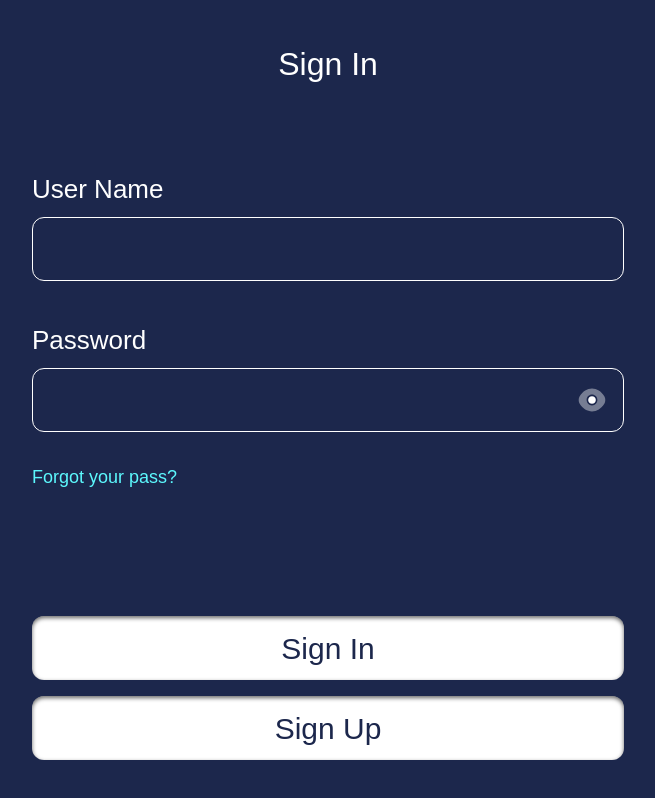
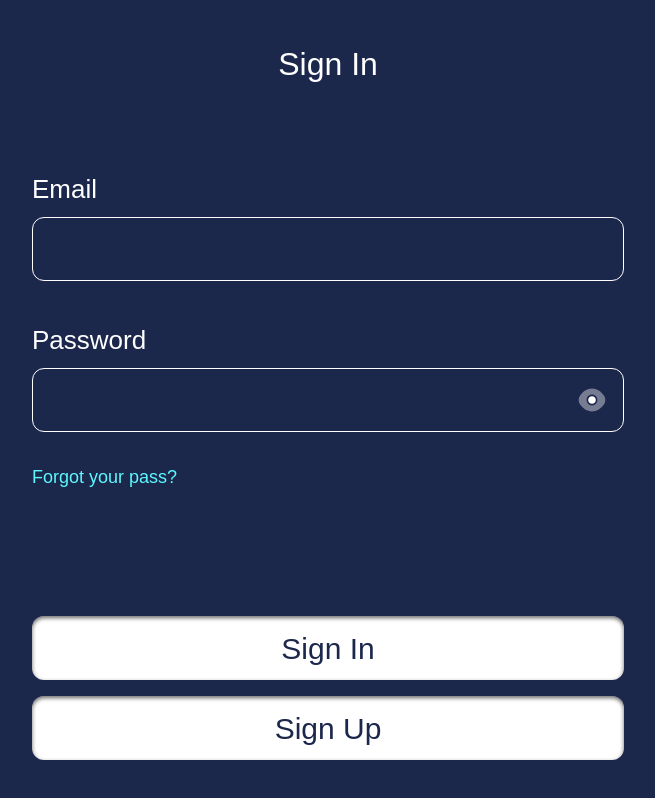
Before and after one commit to m-ehsan81/jc-front, a Next.js app: page /sign-in in a window 1280 px wide. Shown: the whole page, without its empty margins (312-967 px from the left). Built offline with nearby package versions, Linux system fonts and the light colour scheme; no server answers; a web font is replaced by a local one.

Commit message:
change login input label

```diff
--- a/src/app/sign-in/page.tsx
+++ b/src/app/sign-in/page.tsx
@@ -16,7 +16,9 @@ const SignIn: React.FC = () => {
     try {
       const response = await api.post("/Accounts/Login", values);
       console.log(response);
-    } catch (error) {}
+    } catch (error) {
+      alert(error)
+    }
   };
 
   const { getFieldProps, handleSubmit } = useFormik<SignInType>({
@@ -27,7 +29,7 @@ const SignIn: React.FC = () => {
   return (
     <form onSubmit={handleSubmit}>
       <AuthWrapper title="Sign In" type="sign-in">
-        <CustomInput label="User Name" {...getFieldProps("email")} />
+        <CustomInput label="Email" {...getFieldProps("email")} />
 
         <div>
           <CustomPassInput label="Password" {...getFieldProps("password")} />
```
